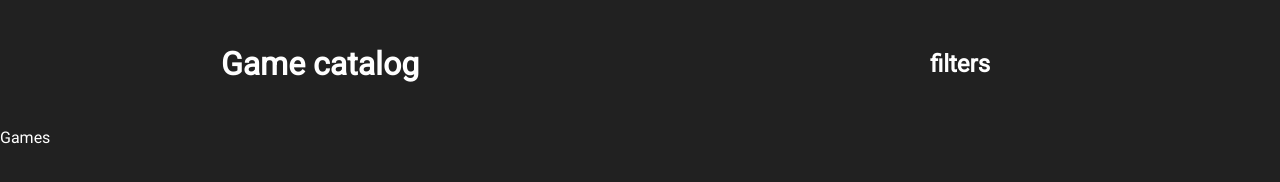
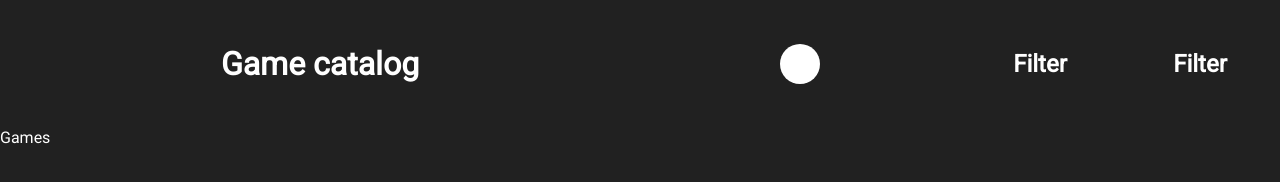
Before and after one commit to JayCodeGitHub/Game-catalog, a website built with webpack: page src/pages/index.html in a window 1280 px wide. Built offline with nearby package versions, Linux system fonts and the light colour scheme.

Commit message:
Created search item

```diff
--- a/src/pages/index.html
+++ b/src/pages/index.html
@@ -11,8 +11,12 @@
         <h1 id="logo">
             Game catalog
         </h1>
+        <div id="searchWrapper">
+            <div id="search"></div>
+        </div>
         <div id="filters">
-            <h2>filters</h2>
+            <h2>Filter</h2>
+            <h2>Filter</h2>
         </div>
     </header>
     <main>
--- a/src/styles/main.scss
+++ b/src/styles/main.scss
@@ -18,7 +18,7 @@ header {
 }
 
 #logo{
-    width: 50%;
+    width: 60%;
     height: 100%;
     display: flex;
     justify-content: center;
@@ -26,9 +26,24 @@ header {
 }
 
 #filters{
-    width: 50%;
+    width: 30%;
+    height: 100%;
+    display: flex;
+    justify-content: space-around;
+    align-items: center;
+}
+
+#searchWrapper{
+    width: 30%;
     height: 100%;
     display: flex;
     justify-content: center;
     align-items: center;
 }
+
+#search{
+    width: 40px;
+    height: 40px;
+    border-radius: 50%;
+    background-color: white;
+}
```
